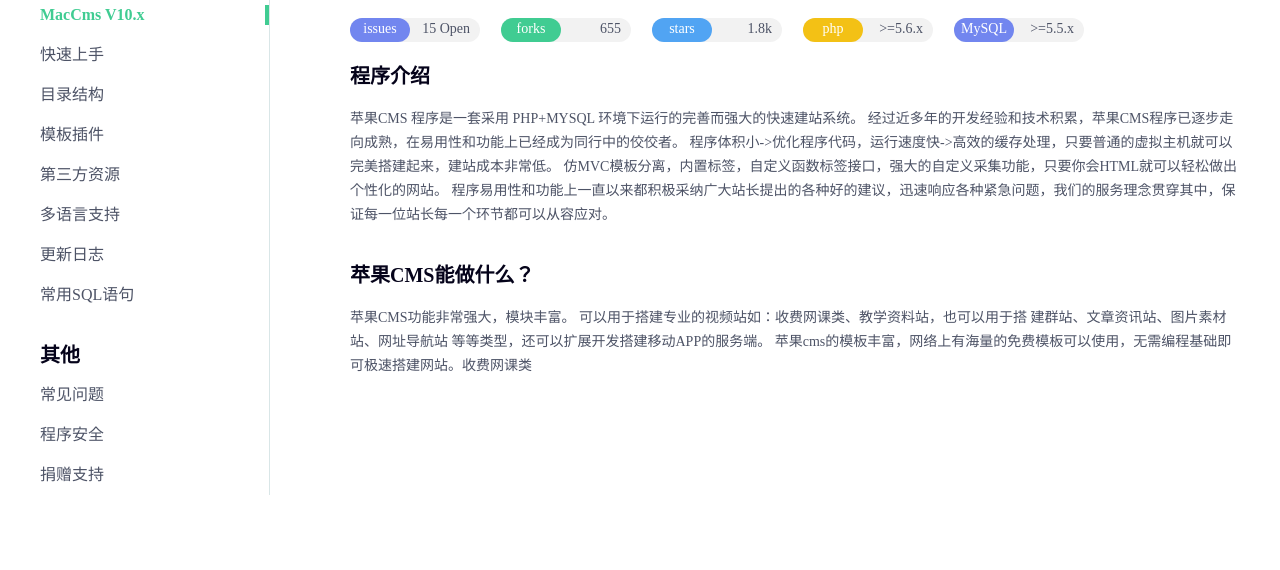
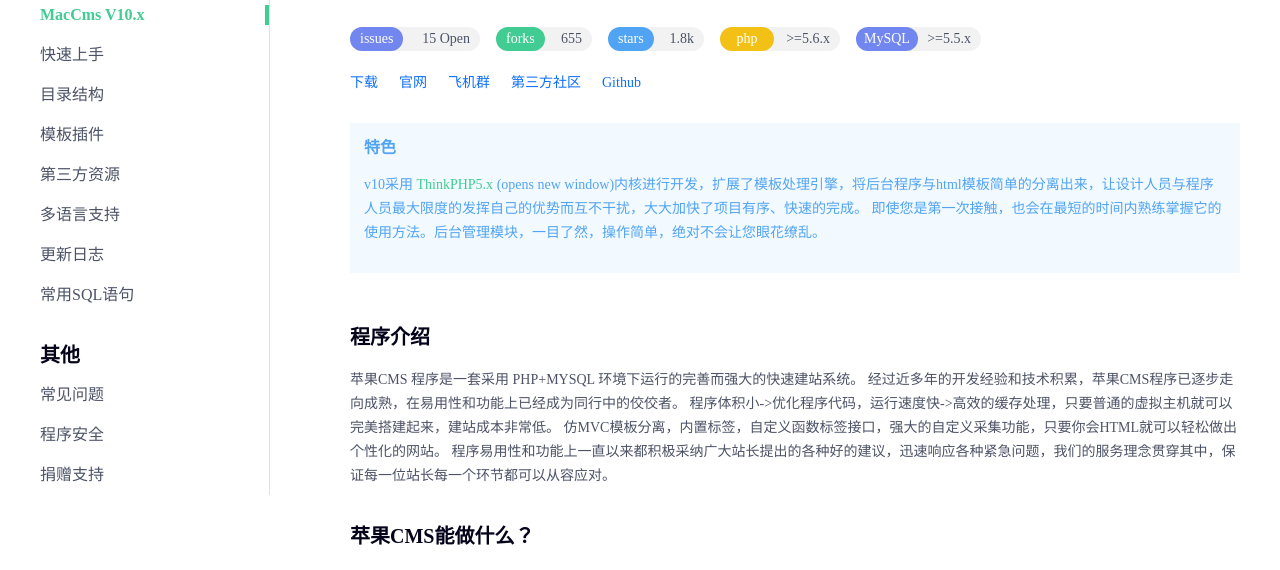
Before and after one commit to vincent-backend/MacCMSv10, a plain HTML site: page index.html in a window 1280 px wide. Shown: the part 168-738 px from the top of the page. Drawn offline with Linux system fonts and the light colour scheme; a web font is replaced by a local one.

Commit message:
index.html update

```diff
--- a/assets/css/guide.css
+++ b/assets/css/guide.css
@@ -24,7 +24,7 @@
 h2 {
   font-size: 34px;
   font-weight: bold;
-  color: #05031A;
+  color: #05031a;
   line-height: 47px;
 }
 
@@ -195,7 +195,6 @@
   text-align: justify;
 }
 
-
 /** Document.html **/
 select {
   font-family: "PingFang-SC";
@@ -240,73 +239,152 @@
   margin-bottom: 90px;
 }
 
-.code {
-  border: 1px solid #E2E2E2;
-}
-.code-header {
-  width: 100%;
-  height: 38px;
-  line-height: 38px;
-  background: #F2F2F2;
-  border-bottom: 1px solid #E2E2E2;
-  padding-left: 17px;
-}
-.code-body {
+.git-informs {
   display: flex;
-  flex-direction: row;
-}
-.code-num {
-  width: 60px;
-  height: 100%;
-  background: #F2F2F2;
-  border-right: 1px solid #E2E2E2;
-  text-align: center;
-}
-.code-num-list {
-  display: block;
-  list-style-type: none;
-  padding: 6px 0 0 0;
-  line-height: 26px;
+  flex-wrap: wrap;
+  align-items: center;
+  justify-content: start;
+  gap: 16px;
+  margin-top: 20px;
+  font-size: 18px;
+  line-height: 32px;
 }
 
-.code-space {
-  width: 100%;
-  padding: 6px 0 0 20px;
-  background-color: #ffffff;
-  overflow-x: auto;
-}
-.code-space-list {
-  display: block;
-  list-style-type: none;
-  padding: 0;
-  line-height: 26px;
-}
-.code-line {
-  display: flex;
-  flex-direction: row;
-  align-items: center;
-}
-.code-space-1 {
-  width: 2px;
-  height: 16px;
-  background: #4D5366;
-  margin-right: 4px;
-}
-.code-space-2 {
-  width: 24px;
-  height: 16px;
-  border-left: 2px solid #4D5366;
-  border-right: 2px solid #4D5366;
-  margin-right: 4px;
+.git-informs .issues {
+  position: relative;
+  width: 170px;
+  height: 32px;
+  padding-right: 14px;
+  background: #f2f2f2;
+  border-radius: 16px;
+  text-align: right;
 }
 
-.git-rectangle {
+.git-informs .issues .title {
+  position: absolute;
+  left: 0;
+  top: 0;
+  width: auto;
+  height: 32px;
+  padding: 0 14px;
+  text-align: center;
+  color: #ffffff;
+  background-color: #7286EF;
+  border-radius: 16px;
+}
+
+.git-informs .forks {
   position: relative;
-  height: 24px;
-  padding: 0 10px;
-background: #F2F2F2;
-border-radius: 12px;
-text-align: end;
+  width: 127px;
+  height: 32px;
+  padding-right: 14px;
+  background: #f2f2f2;
+  border-radius: 16px;
+  text-align: right;
+}
+
+.git-informs .forks .title {
+  position: absolute;
+  left: 0;
+  top: 0;
+  width: auto;
+  height: 32px;
+  padding: 0 13px;
+  text-align: center;
+  color: #ffffff;
+  background-color: #40CC92;
+  border-radius: 16px;
+}
+
+.git-informs .stars {
+  position: relative;
+  width: 128px;
+  height: 32px;
+  padding-right: 14px;
+  background: #f2f2f2;
+  border-radius: 16px;
+  text-align: right;
+}
+
+.git-informs .stars .title {
+  position: absolute;
+  left: 0;
+  top: 0;
+  width: auto;
+  height: 32px;
+  padding: 0 14px;
+  text-align: center;
+  color: #ffffff;
+  background-color: #51A4F3;
+  border-radius: 16px;
+}
+
+.git-informs .php-v {
+  position: relative;
+  width: 145px;
+  height: 32px;
+  padding-right: 14px;
+  background: #f2f2f2;
+  border-radius: 16px;
+  text-align: right;
+}
+
+.git-informs .php-v .title {
+  position: absolute;
+  left: 0;
+  top: 0;
+  width: auto;
+  height: 32px;
+  padding: 0 14px;
+  text-align: center;
+  color: #ffffff;
+  background-color: #F3C115;;
+  border-radius: 16px;
+}
+
+.git-informs .mysql-v {
+  position: relative;
+  width: 176px;
+  height: 32px;
+  padding-right: 14px;
+  background: #f2f2f2;
+  border-radius: 16px;
+  text-align: right;
+}
+
+.git-informs .mysql-v .title {
+  position: absolute;
+  left: 0;
+  top: 0;
+  width: auto;
+  height: 32px;
+  padding: 0 14px;
+  text-align: center;
+  color: #ffffff;
+  background-color: #7286EF;;
+  border-radius: 16px;
+}
+
+.bd-info {
+  background-color: #f2f9ff;
+  color: #51a4f3;
+  margin: 20px 0;
+  padding: 14px;
+}
+
+.info-title {
+  font-weight: bold;
+  font-size: 22px;
+  line-height: 32px;
+}
+
+.info-description {
+  font-size: 20px;
+  line-height: 33px;
+}
+
+p green {
+  color: #40CC92;
 }
 
 /**** Responsive design >768 ****/
@@ -329,14 +407,14 @@
   h2 {
     font-size: 30px;
     font-weight: bold;
-    color: #05031A;
+    color: #05031a;
     line-height: 42px;
   }
 
   h3 {
     font-size: 20px;
     font-weight: bold;
-    color: #05031A;
+    color: #05031a;
     line-height: 28px;
   }
 
@@ -434,7 +512,7 @@
   .sidebar {
     display: block;
     min-width: 230px;
-    border-right: 1px solid #D9E6E7;
+    border-right: 1px solid #d9e6e7;
   }
 
   .sidebar .nav-link {
@@ -469,4 +547,98 @@
   .container .tab-content {
     padding-left: 80px;
   }
+
+  .git-informs {
+    gap: 16px;
+    margin-top: 30px;
+    font-size: 14px;
+    line-height: 24px;
+  }
+
+  .git-informs .issues {
+    position: relative;
+    width: 130px;
+    height: 24px;
+    padding-right: 10px;
+    border-radius: 12px;
+  }
+
+  .git-informs .issues .title {
+    width: auto;
+    height: 24px;
+    padding: 0 10px;
+    border-radius: 12px;
+  }
+
+  .git-informs .forks {
+    width: 96px;
+    height: 24px;
+    padding-right: 10px;
+    border-radius: 12px;
+  }
+
+  .git-informs .forks .title {
+    height: 24px;
+    padding: 0 10px;
+    border-radius: 12px;
+  }
+
+  .git-informs .stars {
+    width: 96px;
+    height: 24px;
+    padding-right: 10px;
+    border-radius: 12px;
+  }
+
+  .git-informs .stars .title {
+    height: 24px;
+    padding: 0 10px;
+    border-radius: 12px;
+  }
+
+  .git-informs .php-v {
+    position: relative;
+    width: 120px;
+    height: 24px;
+    padding-right: 10px;
+    border-radius: 12px;
+  }
+
+  .git-informs .php-v .title {
+    width: 54px;
+    height: 24px;
+    padding: 0 10px;
+    border-radius: 12px;
+  }
+
+  .git-informs .mysql-v {
+    width: 125px;
+    height: 24px;
+    padding-right: 10px;
+    border-radius: 12px;
+  }
+
+  .git-informs .mysql-v .title {
+    height: 24px;
+    padding: 0 8px;
+    border-radius: 12px;
+  }
+
+.bd-info {
+  background-color: #f2f9ff;
+  color: #51a4f3;
+  margin: 30px 0;
+  padding: 14px;
 }
+
+.info-title {
+  font-size: 16px;
+  line-height: 22px;
+  font-weight: bold;
+}
+
+.info-description {
+  font-size: 14px;
+  line-height: 24px;
+}
+}
--- a/index.html
+++ b/index.html
@@ -188,28 +188,40 @@
                 <!--MaccmsV10-->
                 <div class="tab-pane fade show active" id="v-pills-maccmsv10" role="tabpanel"
                     aria-labelledby="v-pills-home-tab" tabindex="0">
-                    <h2>MacCms V10.x</h2>
-                    <div class="d-flex flex-row align-items-center justify-content-start gap-4 mt-4">
-                        <div class="git-rectangle" style="width: 130px;">
-                            <div style="position: absolute; left: 0; top: 0; width: 60px; height: 24px; text-align: center; color:#FFF; background-color: #7286EF; border-radius: 12px;">issues</div>
+                    <h2 class="tab-title">MacCms V10.x</h2>
+                    <div class="git-informs">
+                        <div class="issues">
+                            <div class="title">issues</div>
                             15 Open
                         </div>
-                        <div class="git-rectangle" style="width: 130px;">
-                            <div style="position: absolute; left: 0; top: 0; width: 60px; height: 24px; text-align: center; color:#FFF; background-color: #40CC92; border-radius: 12px;">forks</div>
+                        <div class="forks">
+                            <div class="title">forks</div>
                             655
                         </div>
-                        <div class="git-rectangle" style="width: 130px;">
-                            <div style="position: absolute; left: 0; top: 0; width: 60px; height: 24px; text-align: center; color:#FFF; background-color: #51A4F3; border-radius: 12px;">stars</div>
+                        <div class="stars">
+                            <div class="title">stars</div>
                             1.8k
                         </div>
-                        <div class="git-rectangle" style="width: 130px;">
-                            <div style="position: absolute; left: 0; top: 0; width: 60px; height: 24px; text-align: center; color:#FFF; background-color: #F3C115; border-radius: 12px;">php</div>
+                        <div class="php-v">
+                            <div class="title">php</div>
                             >=5.6.x
                         </div>
-                        <div class="git-rectangle" style="width: 130px;">
-                            <div style="position: absolute; left: 0; top: 0; width: 60px; height: 24px; text-align: center; color:#FFF; background-color: #7286EF; border-radius: 12px;">MySQL</div>
+                        <div class="mysql-v">
+                            <div class="title">MySQL</div>
                             >=5.5.x
                         </div>
+                    </div>
+                    <div class="d-flex flex-row flex-wrap mt-4 gap-4">
+                        <a href="#">下载</a>
+                        <a href="#">官网</a>
+                        <a href="#">飞机群</a>
+                        <a href="#">第三方社区</a>
+                        <a href="#">Github</a>
+                    </div>
+                    <div class="bd-info">
+                        <p class="info-title">特色</p>
+                        <p class="info-description">v10采用 <green>ThinkPHP5.x </green>(opens new window)内核进行开发，扩展了模板处理引擎，将后台程序与html模板简单的分离出来，让设计人员与程序人员最大限度的发挥自己的优势而互不干扰，大大加快了项目有序、快速的完成。
+                            即使您是第一次接触，也会在最短的时间内熟练掌握它的使用方法。后台管理模块，一目了然，操作简单，绝对不会让您眼花缭乱。</p>
                     </div>
                     <h3 style="padding-top: 20px;">程序介绍</h3>
                     <p style="padding-top: 10px;">苹果CMS 程序是一套采用 PHP+MYSQL 环境下运行的完善而强大的快速建站系统。
```
